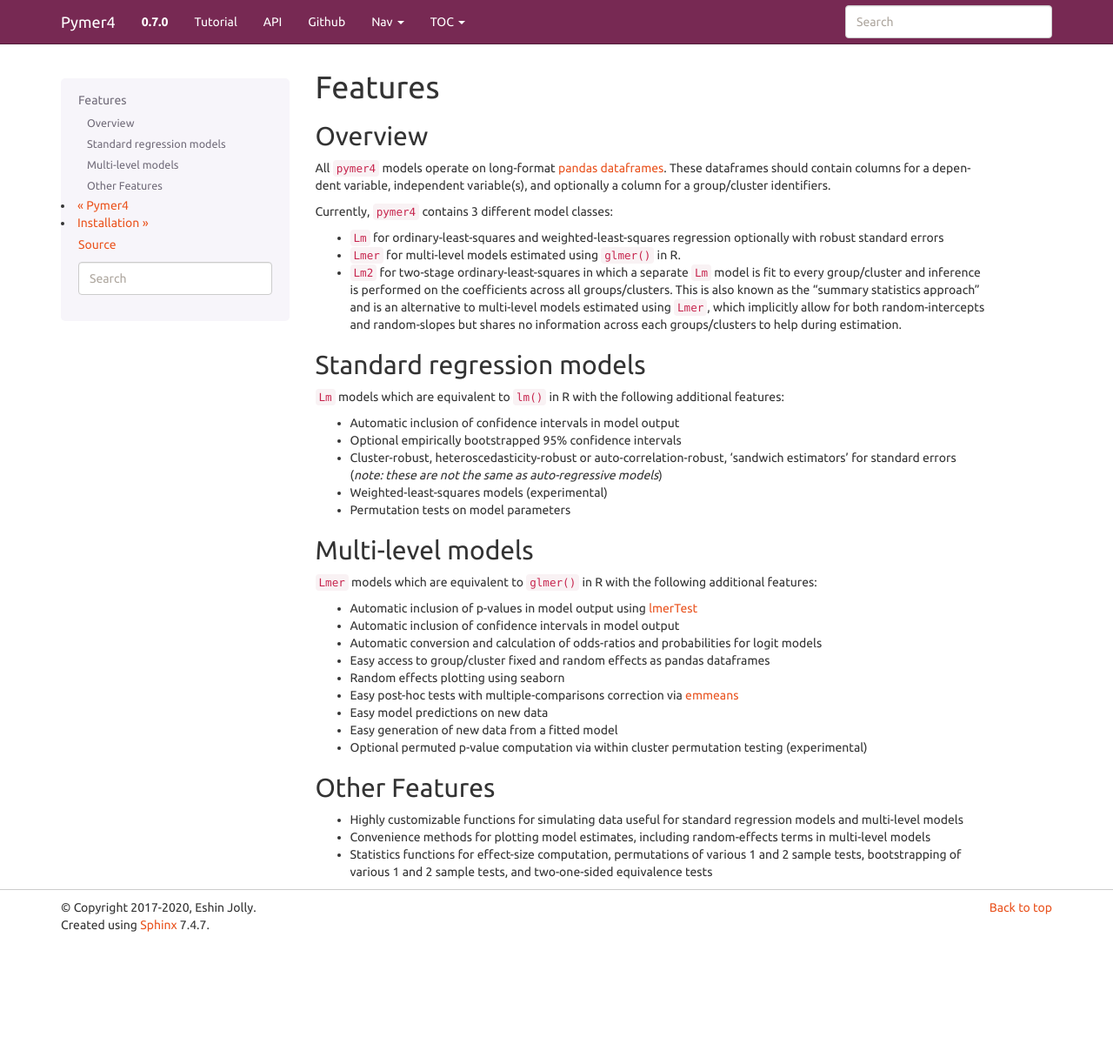
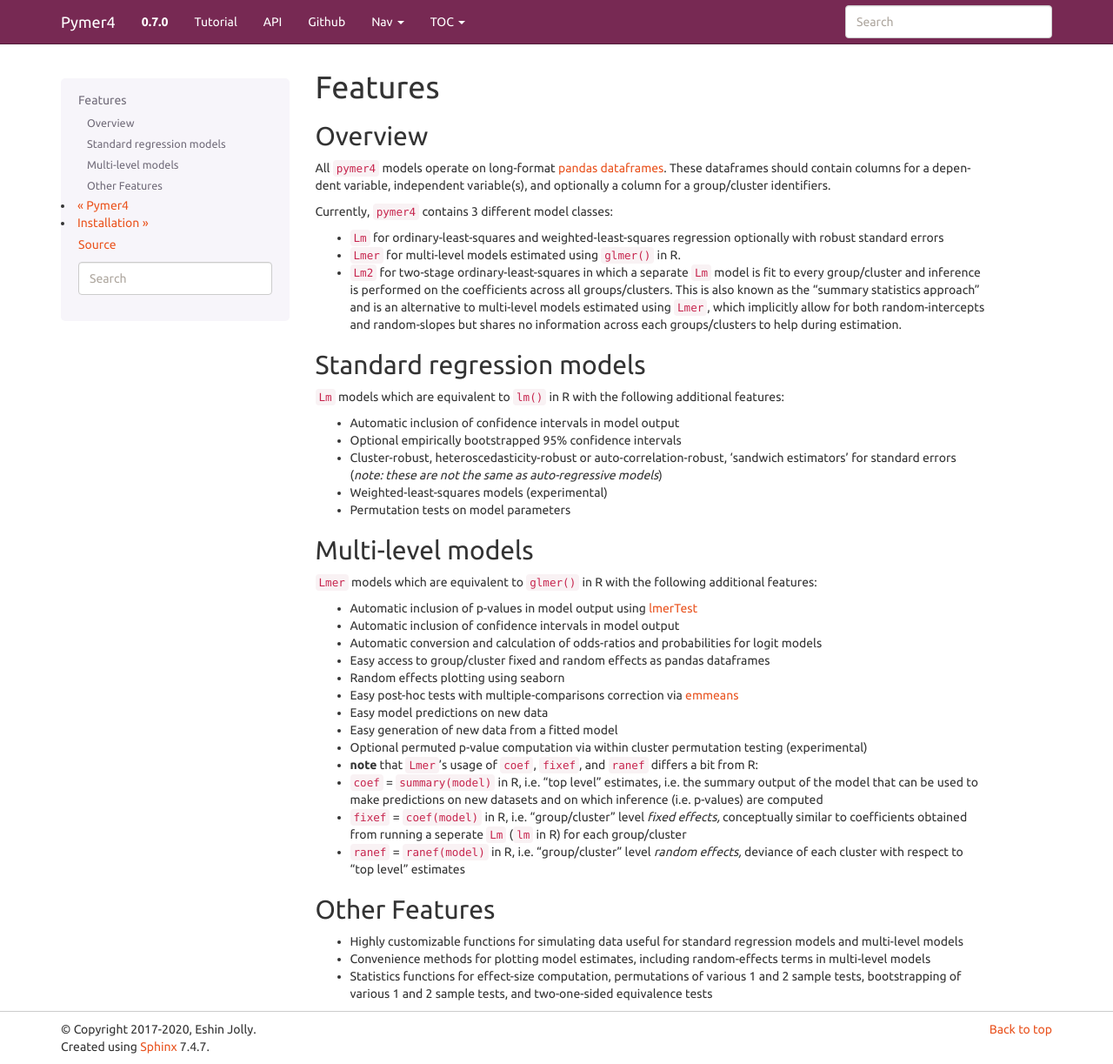
Before and after one commit to ejolly/pymer4, a Sphinx documentation site: the page built from docs/features.rst, in a window 1280 px wide and 1223 px high. Shown: the whole window at 87% size. Built offline with Sphinx 7.4.7, drawn with Linux system fonts in a browser that asks for light colours.

Commit message:
docs updates. fixes #65, fixes #53. [ci skip]

```diff
--- a/docs/features.rst
+++ b/docs/features.rst
@@ -34,6 +34,10 @@ Multi-level models
 - Easy model predictions on new data
 - Easy generation of new data from a fitted model
 - Optional permuted p-value computation via within cluster permutation testing (experimental)
+- **note** that :code:`Lmer`'s usage of :code:`coef`, :code:`fixef`, and :code:`ranef` differs a bit from R:
+- :code:`coef` = :code:`summary(model)` in R, i.e. "top level" estimates, i.e. the summary output of the model that can be used to make predictions on new datasets and on which inference (i.e. p-values) are computed
+- :code:`fixef` = :code:`coef(model)` in R, i.e. "group/cluster" level *fixed effects,* conceptually similar to coefficients obtained from running a seperate :code:`Lm` (:code:`lm` in R) for each group/cluster
+- :code:`ranef` = :code:`ranef(model)` in R, i.e. "group/cluster" level *random effects,* deviance of each cluster with respect to "top level" estimates
 
 Other Features
 --------------
--- a/docs/new.rst
+++ b/docs/new.rst
@@ -13,7 +13,7 @@ Historically :code:`pymer4` versioning was a bit all over the place but has sett
 - **New feature:** addition of :code:`pymer4.io` module for saving and loading models to disk
 - **New feature:** addition of :code:`Lm2` models that can perform multi-level modeling by first estimating a separate regression for each group and then performing inference on those estimates. Can perform inference on first-level semi-partial and partial correlation coefficients instead of betas too.
 - **New feature:** All model classes now have the ability to rank transform data prior to estimation, see the rank argument of their respective :code:`.fit()` methods.
-- **New features for :code:`Lm` models:**
+- **New features for Lm models:**
     - :code:`Lm` models can transform coefficients to partial or semi-partial correlation coefficients
     - :code:`Lm` models can also perform weight-least-squares (WLS) regression given the weights argument to :code:`.fit()`, with optional dof correction via Satterthwaite approximation. This is useful for categorical (e.g. group) comparison where one does not want to assume equal variance between groups (e.g. Welch's t-test). This remains an experimental feature
     - :code:`Lm` models can compute hc1 and hc2 robust standard errors
--- a/docs/rfx_cheatsheet.rst
+++ b/docs/rfx_cheatsheet.rst
@@ -17,7 +17,7 @@
     #Random intercepts and slopes (without their correlation)
     (1 | Group) + (0 + Variable | Group)
 
-    #Same as above only if Variable is *continuous* and not a factor
+    #Same as above but will not separate factors (see: https://rdrr.io/cran/lme4/man/expandDoubleVerts.html)
     (Variable || Group)
 
     #Random intercept and slope for more than one variable (and their correlations)
```
Also changed, not shown: 3 other files.
